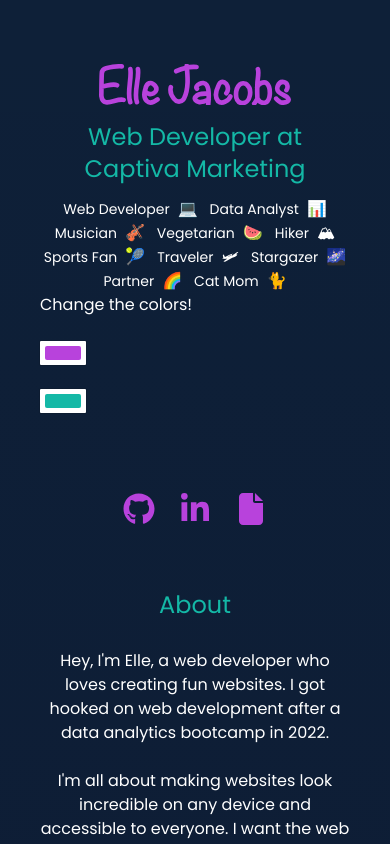
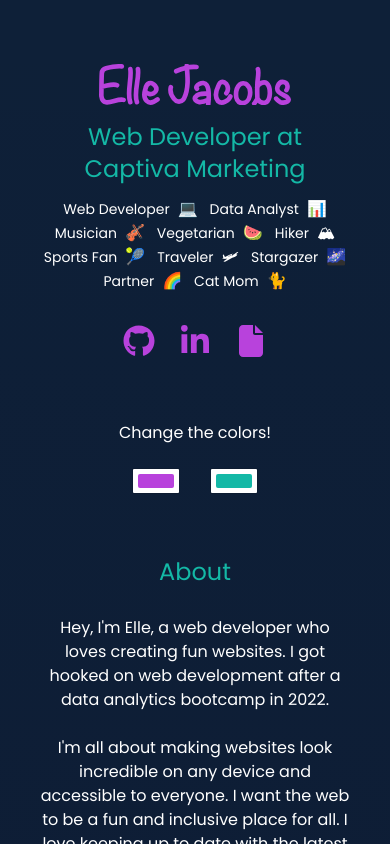
Before and after one commit to enj657/Portfolio-Typescript, a Next.js app: page / in a window 390 px wide. Shown: the top 844 px of the page. Built offline with nearby package versions, Linux system fonts and the light colour scheme.

Commit message:
Updating colorpicker mobile styling

```diff
--- a/src/components/About.tsx
+++ b/src/components/About.tsx
@@ -10,13 +10,13 @@ const AboutComponent: React.FC<AboutProps> = ({
   secondaryPickerColor,
 }) => {
   return (
-    <section className='flex flex-1 p-4 md:px-12 md:pb-4 md:pt-8' id='about'>
+    <section className='flex flex-1 p-4 md:pt-0 md:px-12 lg:pb-4 lg:pt-8' id='about'>
       <div className='flex flex-col justify-center'>
         <h2
           style={{
             color: secondaryPickerColor,
           }}
-          className='pb-3 text-center text-2xl text-teal-500 md:pt-12 md:text-left'
+          className='pb-3 text-center text-2xl text-teal-500 md:pt-6 md:text-left'
         >
           About
         </h2>
--- a/src/components/ColorPicker.tsx
+++ b/src/components/ColorPicker.tsx
@@ -50,9 +50,10 @@ const ColorPicker: React.FC<ColorPickerProps> = ({
   };
 
   return (
-    <div>
+    <div className='mt-8 flex flex-col text-center md:mb-8 md:text-left order-4 lg:order-3'>
       <h3>Change the colors!</h3>
-      <div className='flex gap-8 py-6'>
+      <div className='flex flex-row justify-center gap-8 align-middle md:justify-start '>
+        <div className='justify-center py-6 align-middle'>
           <div
             style={{
               padding: '5px',
@@ -85,12 +86,15 @@ const ColorPicker: React.FC<ColorPickerProps> = ({
                 }}
                 onClick={handleClose}
               />
-            <SketchPicker color={primaryPickerColor} onChange={handleChange} />
+              <SketchPicker
+                color={primaryPickerColor}
+                onChange={handleChange}
+              />
             </div>
           ) : null}
         </div>
 
-      <div className='flex gap-8 pb-12'>
+        <div className='justify-center py-6 align-middle'>
           <div
             style={{
               padding: '5px',
@@ -131,6 +135,7 @@ const ColorPicker: React.FC<ColorPickerProps> = ({
           ) : null}
         </div>
       </div>
+    </div>
   );
 };
 
--- a/src/components/Header.tsx
+++ b/src/components/Header.tsx
@@ -51,7 +51,7 @@ const Header: React.FC<HeaderProps> = ({
 
   return (
     <header className='lg:sticky lg:top-0 lg:flex lg:max-h-screen lg:w-1/2 lg:flex-col lg:justify-between lg:p-12'>
-      <div className='flex flex-1 flex-col justify-between p-4 md:px-12 md:py-8 lg:p-0'>
+      <div className='flex flex-1 flex-col justify-between p-4 md:px-12 md:pt-8 lg:p-0'>
         <div>
           <div className={`mb-4 lg:pt-8`}>
             <h1 className='relative m-auto w-48 md:m-0 md:w-80'>
@@ -81,7 +81,7 @@ const Header: React.FC<HeaderProps> = ({
               ))}
             </ul>
           </div>
-          <div className='md:my-20'>
+          <div className='md:my-12'>
           <Nav
               navHoverState={navHoverState}
               setNavHoverState={setNavHoverState}
@@ -101,7 +101,7 @@ const Header: React.FC<HeaderProps> = ({
           secondaryPickerColor={secondaryPickerColor}
           setSecondaryPickerColor={setSecondaryPickerColor}
         />
-        <ul className='my-8 flex flex-row justify-center gap-6 md:my-0 md:justify-start'>
+        <ul className='my-8 flex flex-row justify-center gap-6 md:my-0 md:justify-start order-3 lg:order-4'>
           <li>
             <Link
               href='https://github.com/enj657'
```
Lines whose indentation alone changed are shown as unchanged.
